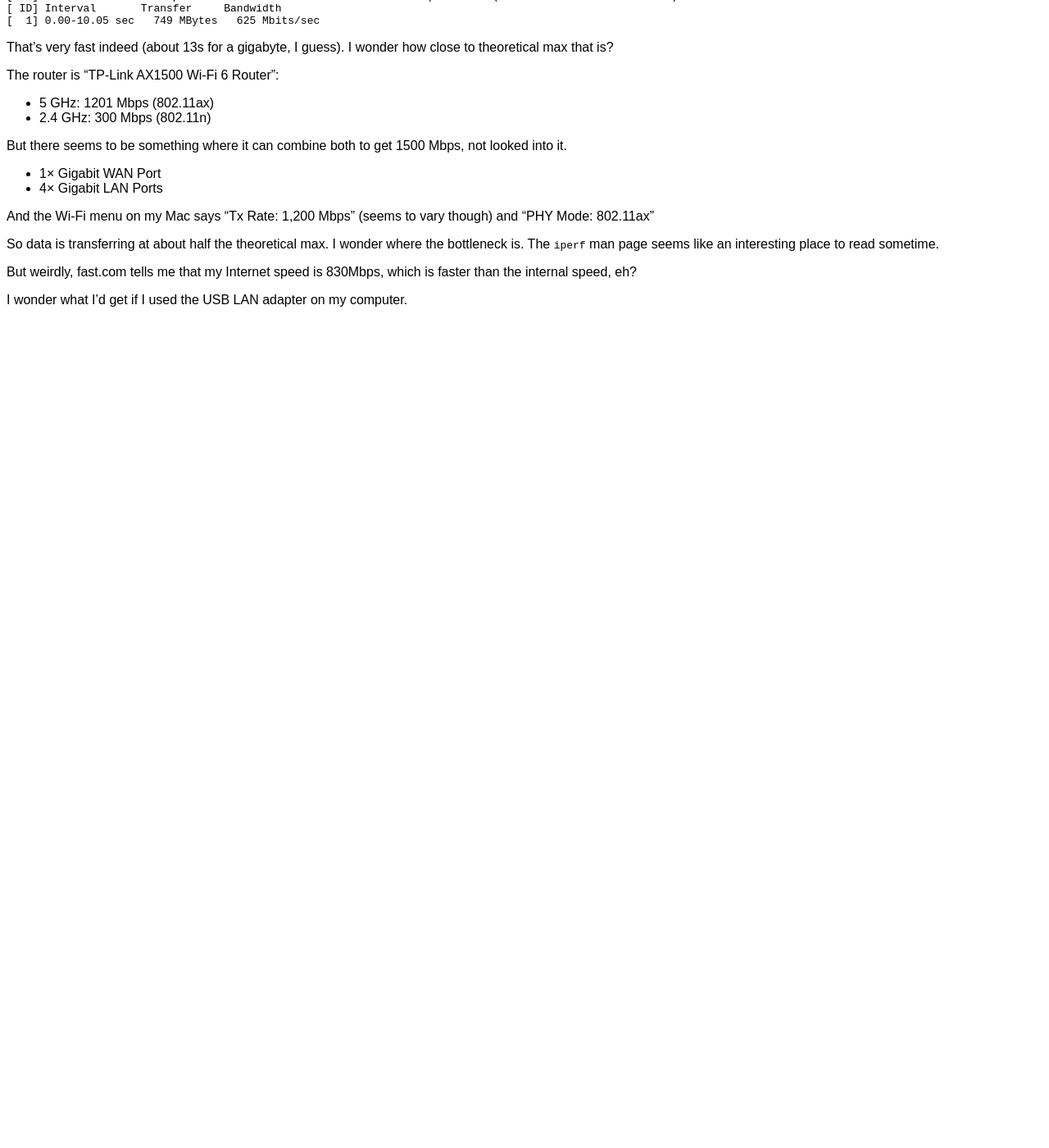
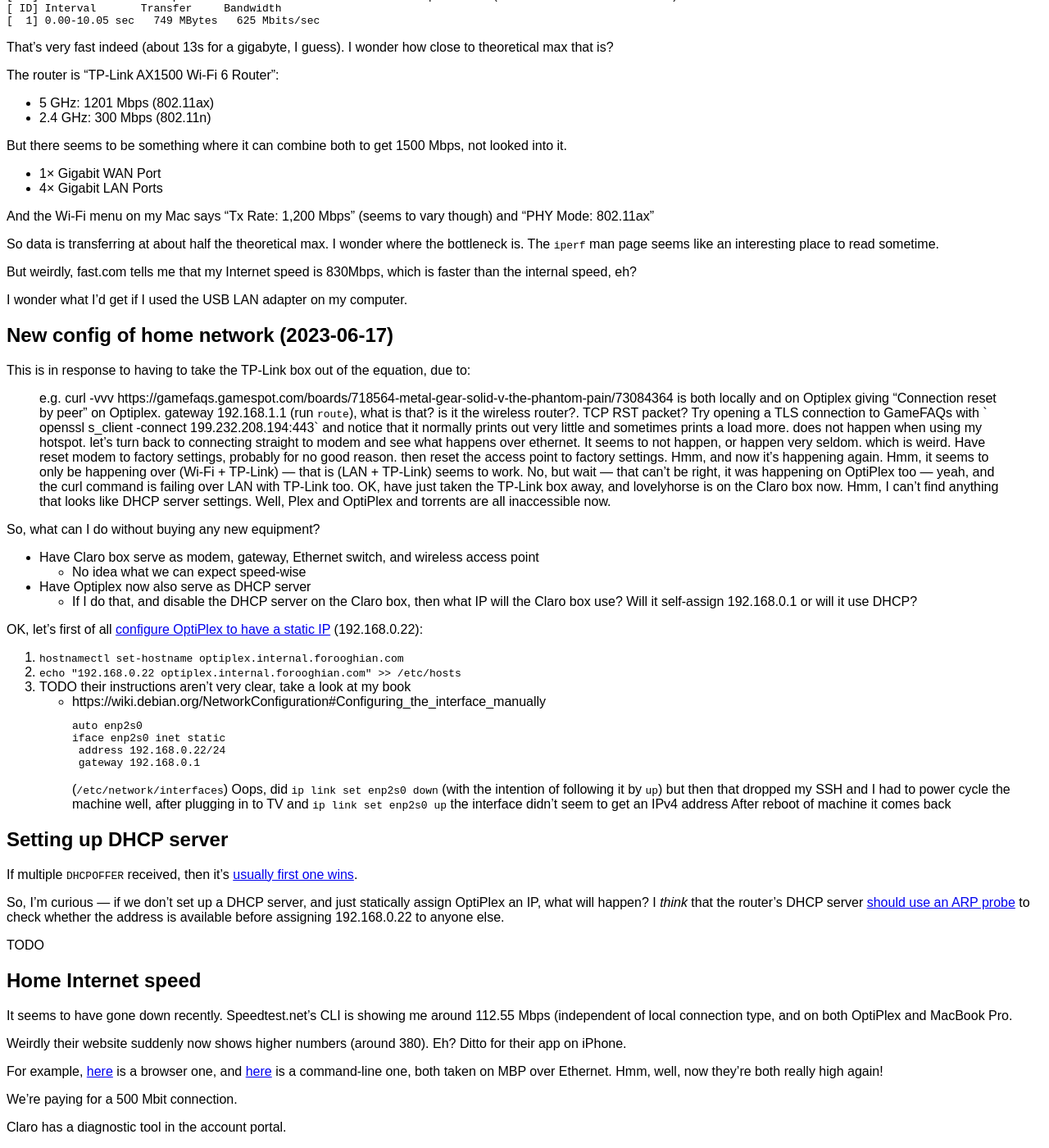
Before and after one commit to lawrence-forooghian/website, a Jekyll site: the page built from site/notes/_posts/2022-02-04-home-network.md, in a window 1280 px wide and 1400 px high, scrolled down 14166 px. Shown: the whole window at 82% size. Built offline with Jekyll 4.4.1, drawn with Linux system fonts in a browser that asks for light colours; before the commit the page ends 14557 px from its top, so only the background shows below that.

Commit message:
Update home network notes

````diff
--- a/site/notes/_posts/2022-02-04-home-network.md
+++ b/site/notes/_posts/2022-02-04-home-network.md
@@ -929,3 +929,53 @@
 But weirdly, fast.com tells me that my Internet speed is 830Mbps, which is faster than the internal speed, eh?
 
 I wonder what I'd get if I used the USB LAN adapter on my computer.
+
+## New config of home network (2023-06-17)
+
+This is in response to having to take the TP-Link box out of the equation, due to:
+
+> e.g. curl -vvv https://gamefaqs.gamespot.com/boards/718564-metal-gear-solid-v-the-phantom-pain/73084364 is both locally and on Optiplex giving “Connection reset by peer” on Optiplex. gateway 192.168.1.1 (run `route`), what is that? is it the wireless router?. TCP RST packet? Try opening a TLS connection to GameFAQs with ` openssl s_client -connect 199.232.208.194:443` and notice that it normally prints out very little and sometimes prints a load more. does not happen when using my hotspot. let’s turn back to connecting straight to modem and see what happens over ethernet. It seems to not happen, or happen very seldom. which is weird. Have reset modem to factory settings, probably for no good reason. then reset the access point to factory settings. Hmm, and now it’s happening again. Hmm, it seems to only be happening over (Wi-Fi + TP-Link) — that is (LAN + TP-Link) seems to work. No, but wait — that can’t be right, it was happening on OptiPlex too — yeah, and the curl command is failing over LAN with TP-Link too. OK, have just taken the TP-Link box away, and lovelyhorse is on the Claro box now. Hmm, I can’t find anything that looks like DHCP server settings. Well, Plex and OptiPlex and torrents are all inaccessible now.
+
+So, what can I do without buying any new equipment?
+
+- Have Claro box serve as modem, gateway, Ethernet switch, and wireless access point
+  - No idea what we can expect speed-wise
+- Have Optiplex now also serve as DHCP server
+  - If I do that, and disable the DHCP server on the Claro box, then what IP will the Claro box use? Will it self-assign 192.168.0.1 or will it use DHCP?
+
+OK, let's first of all [configure OptiPlex to have a static IP](https://sites.cns.utexas.edu/oit-blog/blog/how-set-static-ip-linux-machine) (192.168.0.22):
+
+1. `hostnamectl set-hostname optiplex.internal.forooghian.com`
+2. `echo "192.168.0.22 optiplex.internal.forooghian.com" >> /etc/hosts`
+3. TODO their instructions aren't very clear, take a look at my book
+   - https://wiki.debian.org/NetworkConfiguration#Configuring_the_interface_manually
+   ```
+   auto enp2s0
+   iface enp2s0 inet static
+    address 192.168.0.22/24
+    gateway 192.168.0.1
+   ```
+   (`/etc/network/interfaces`)
+   Oops, did `ip link set enp2s0 down` (with the intention of following it by `up`) but then that dropped my SSH and I had to power cycle the machine
+   well, after plugging in to TV and `ip link set enp2s0 up` the interface didn't seem to get an IPv4 address
+   After reboot of machine it comes back
+
+## Setting up DHCP server
+
+If multiple `DHCPOFFER` received, then it's [usually first one wins](https://superuser.com/questions/1370188/how-do-dhcp-clients-know-which-of-multiple-dhcpoffers-to-accept).
+
+So, I'm curious — if we don't set up a DHCP server, and just statically assign OptiPlex an IP, what will happen? I _think_ that the router’s DHCP server [should use an ARP probe](https://networkengineering.stackexchange.com/questions/60272/arp-after-dhcp-discover) to check whether the address is available before assigning 192.168.0.22 to anyone else.
+
+TODO
+
+## Home Internet speed
+
+It seems to have gone down recently. Speedtest.net’s CLI is showing me around 112.55 Mbps (independent of local connection type, and on both OptiPlex and MacBook Pro.
+
+Weirdly their website suddenly now shows higher numbers (around 380). Eh? Ditto for their app on iPhone.
+
+For example, [here](https://www.speedtest.net/result/14903690625) is a browser one, and [here](https://www.speedtest.net/result/c/f05154d3-0b2d-46da-a0a9-69b7abda21f2) is a command-line one, both taken on MBP over Ethernet. Hmm, well, now they're both really high again!
+
+We're paying for a 500 Mbit connection.
+
+Claro has a diagnostic tool in the account portal.
````
